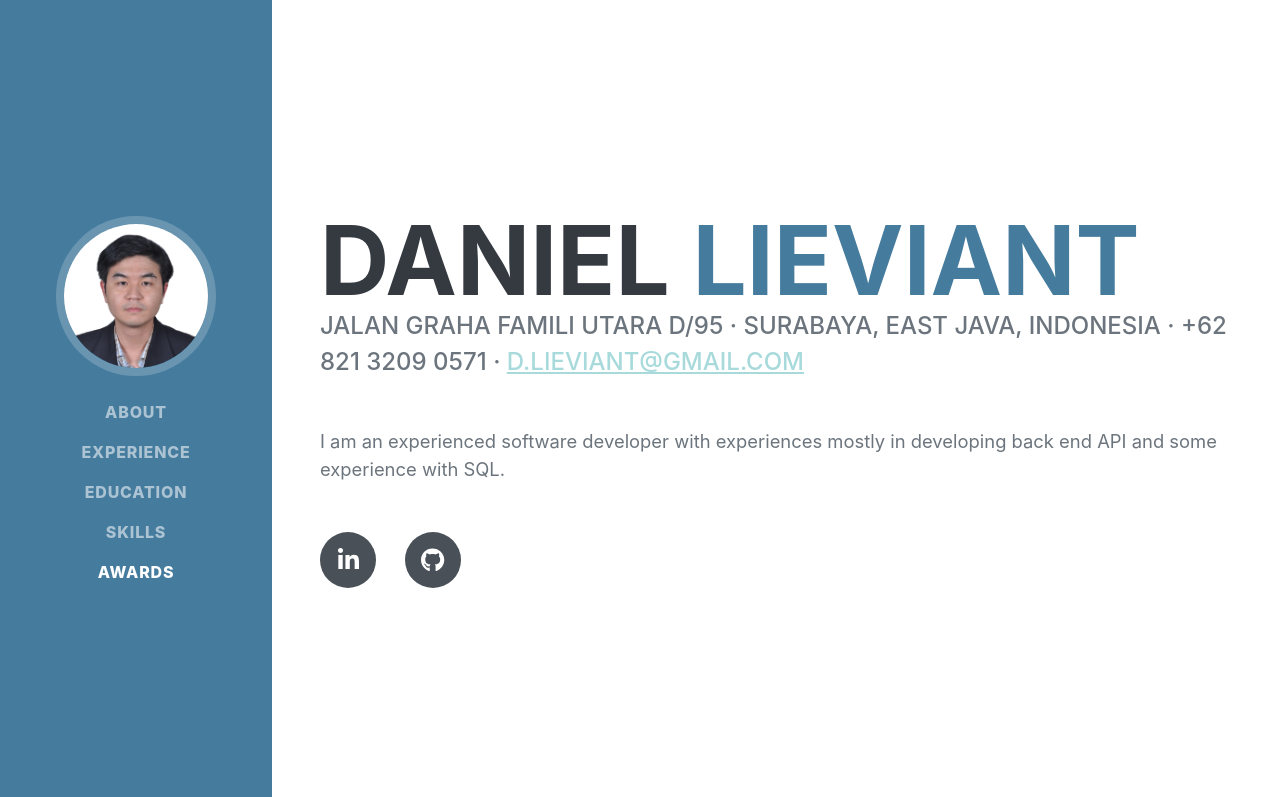
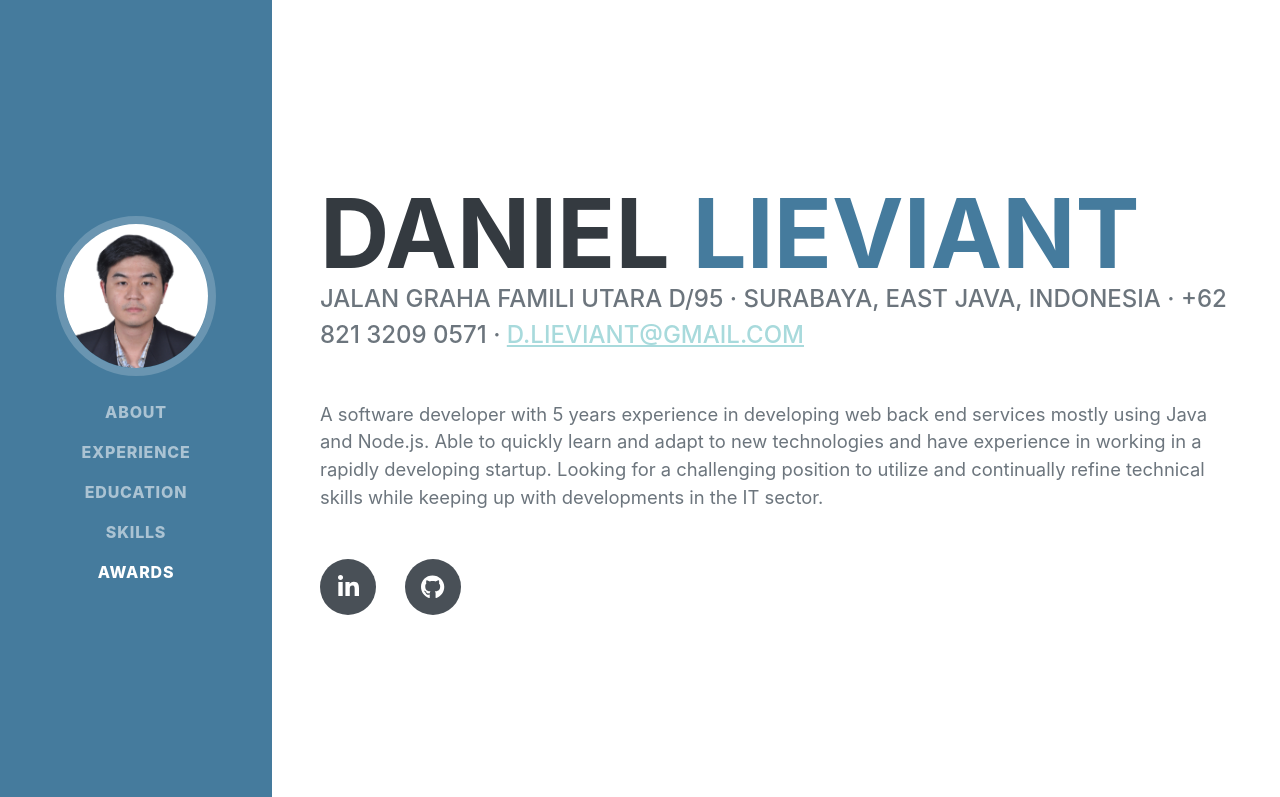
Before and after one commit to dlieviant/dlieviant.github.io, a plain HTML site: page index.html in a window 1280 px wide. Shown: the top 797 px of the page. Drawn offline with nearby package versions, Linux system fonts and the light colour scheme; a web font is replaced by a local one.

Commit message:
change objective statement

```diff
--- a/index.html
+++ b/index.html
@@ -47,7 +47,12 @@
                         Jalan Graha Famili Utara D/95 · Surabaya, East Java, Indonesia · +62 821 3209 0571 ·
                         <a href="mailto:d.lieviant@gmail.com">d.lieviant@gmail.com</a>
                     </div>
-                    <p class="lead mb-5">I am an experienced software developer with experiences mostly in developing back end API and some experience with SQL.</p>
+                    <p class="lead mb-5">
+                        A software developer with 5 years experience in developing web back end services mostly using
+                        Java and Node.js. Able to quickly learn and adapt to new technologies and have experience in working in a
+                        rapidly developing startup. Looking for a challenging position to utilize and continually refine technical
+                        skills while keeping up with developments in the IT sector.
+                    </p>
                     <div class="social-icons">
                         <a class="social-icon" href="https://www.linkedin.com/in/daniel-lieviant-ba5928a4/"><i class="fab fa-linkedin-in"></i></a>
                         <a class="social-icon" href="https://github.com/dlieviant"><i class="fab fa-github"></i></a>
```
